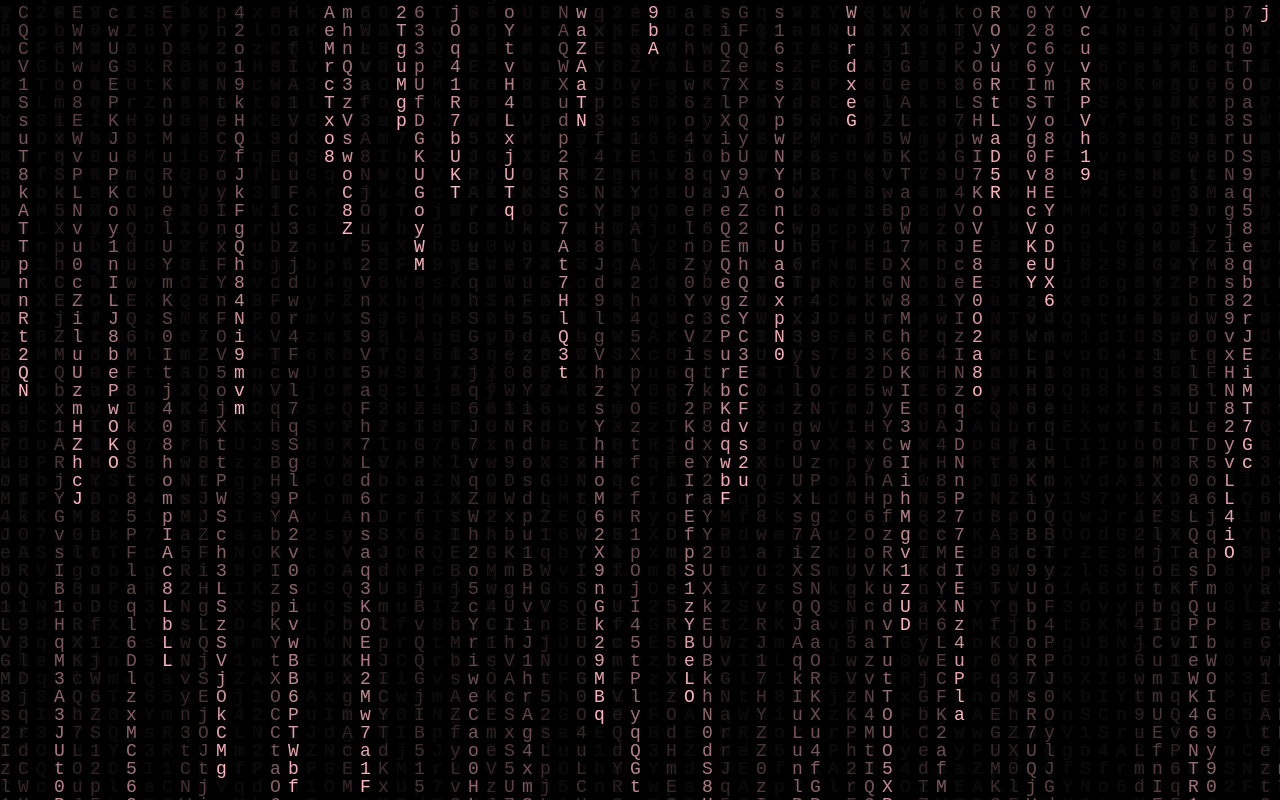
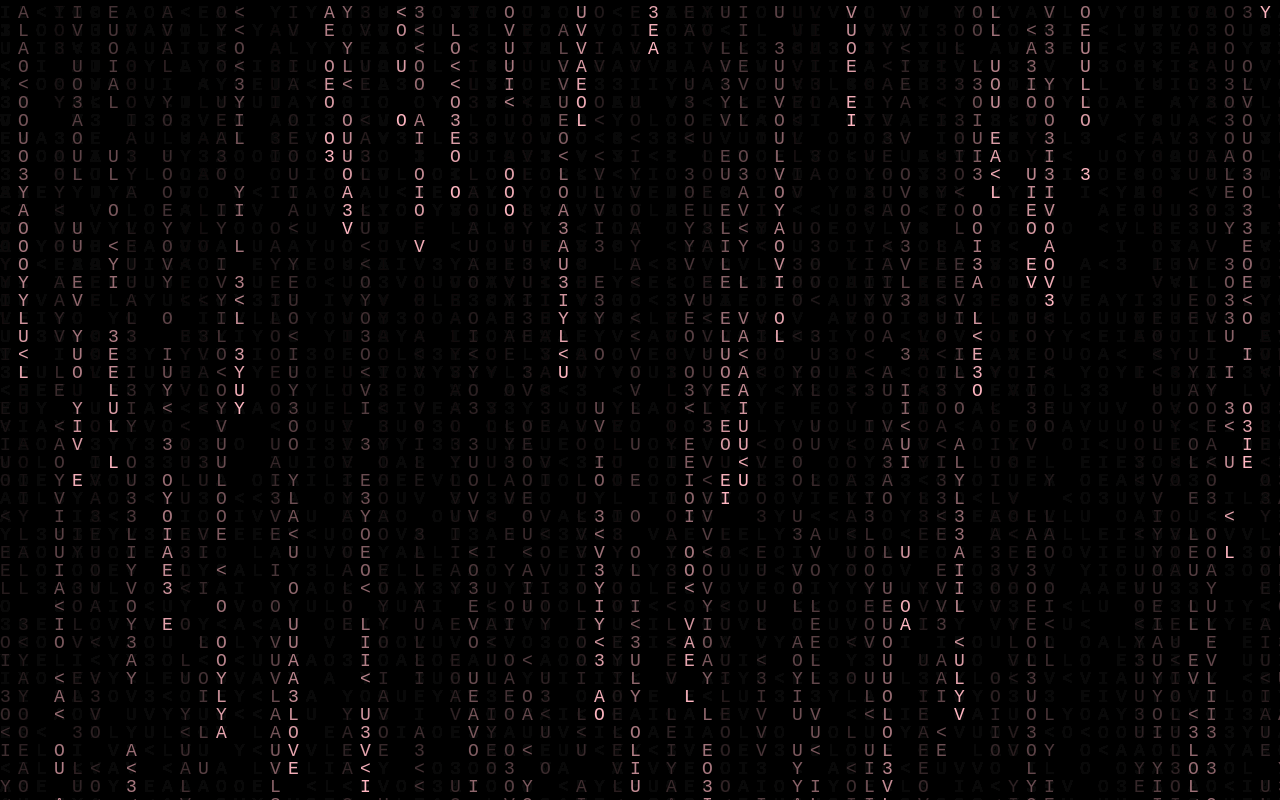
Before and after one commit to Dev-rua/happy-birthdayyyy-cunn-iuuu, a plain HTML site: page index.html in a window 1280 px wide. Drawn offline with Linux system fonts and the light colour scheme.

Commit message:
Update index.html

```diff
--- a/index.html
+++ b/index.html
@@ -44,7 +44,7 @@
 <script>
   const matrixCanvas = document.getElementById("matrixCanvas");
   const ctx = matrixCanvas.getContext("2d");
-  const characters = "ABCDEFGHIJKLMNOPQRSTUVWXYZabcdefghijklmnopqrstuvwxyz0123456789";
+  const characters = "AI LOVE YOU <3";
   const particleCanvas = document.getElementById("particleCanvas");
   const ctx2 = particleCanvas.getContext("2d");
 
```
